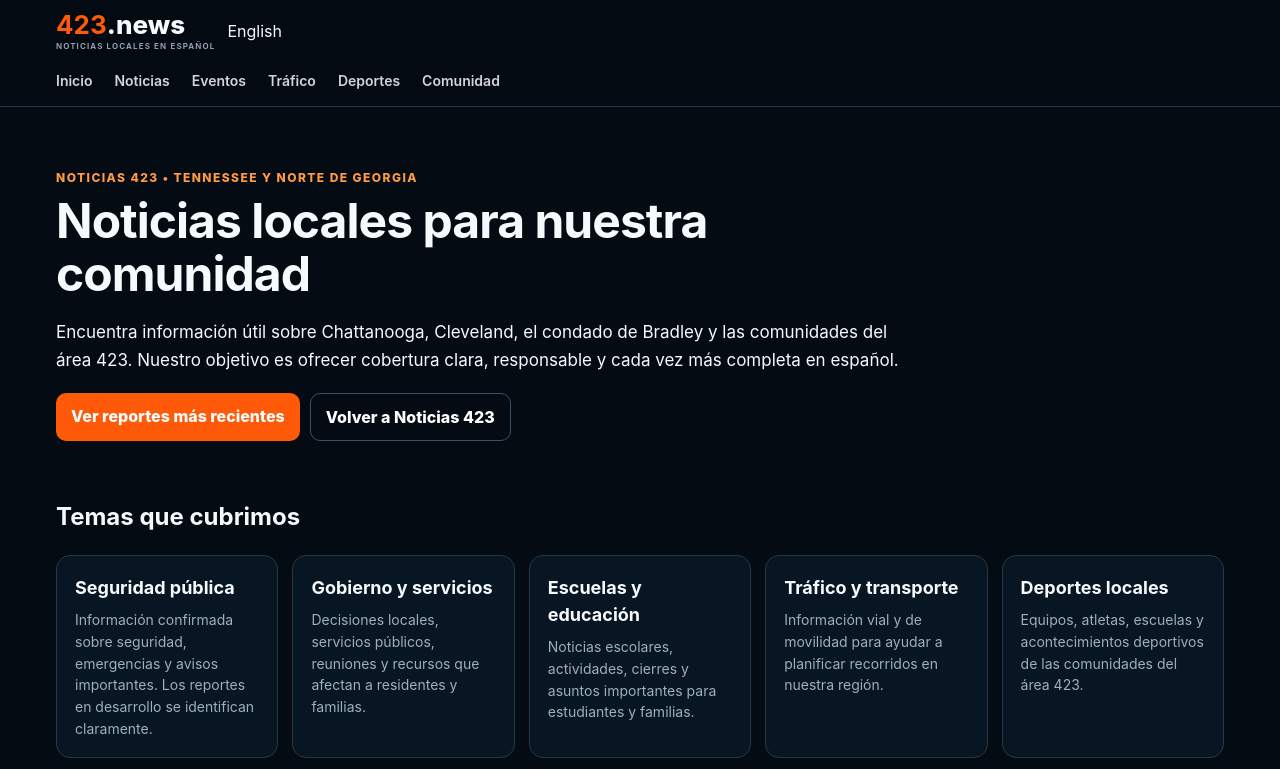
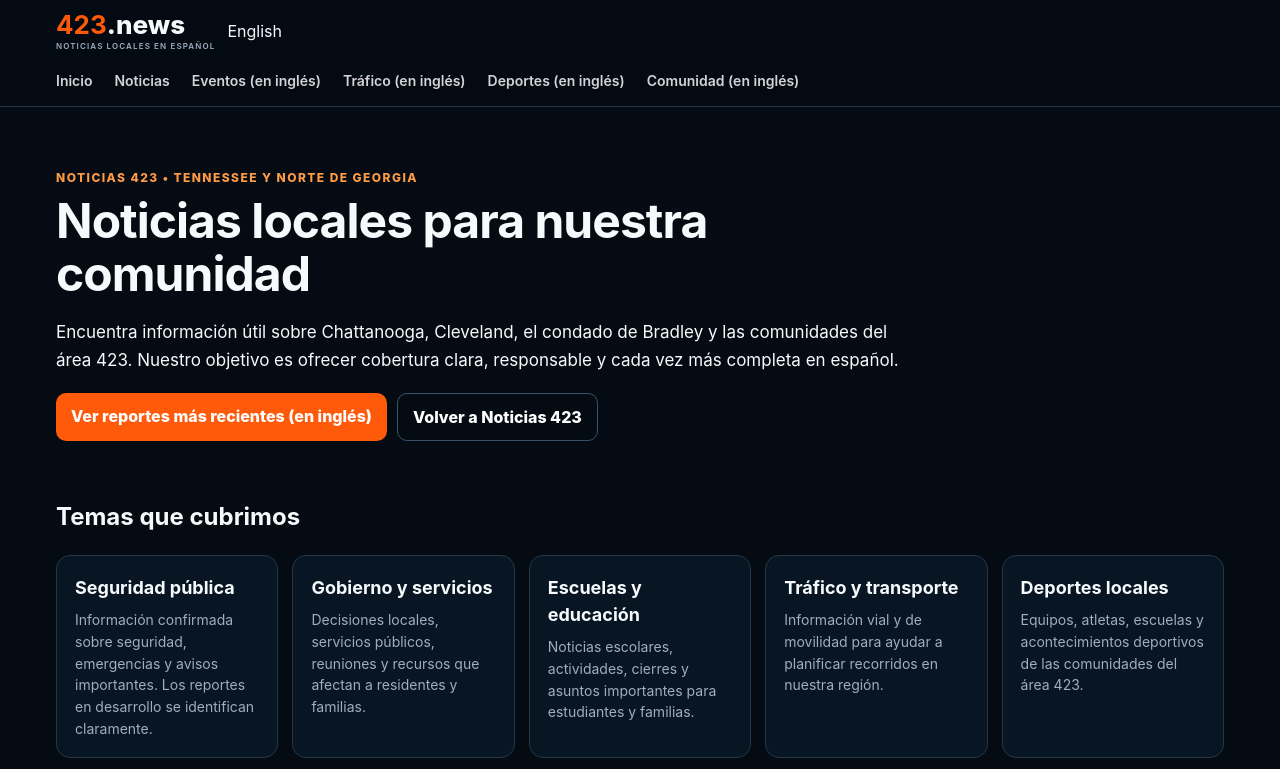
Before and after one commit to americanbarterco-blip/423.news, a plain HTML site: page es/noticias.html in a window 1280 px wide. Shown: the top 769 px of the page. Drawn offline with Linux system fonts and the light colour scheme.

Commit message:
Label English-only links on Spanish news page

```diff
--- a/es/noticias.html
+++ b/es/noticias.html
@@ -23,9 +23,9 @@
 </style>
 </head>
 <body>
-<header><div class="wrap"><div class="bar"><a href="/es/" class="logo" aria-label="Noticias 423 inicio"><span class="wm"><span><b>423</b>.news</span><small>NOTICIAS LOCALES EN ESPAÑOL</small></span></a><div class="acts"><a href="/news.html" lang="en">English</a></div></div><nav id="nav" aria-label="Navegación principal"><a href="/es/">Inicio</a><a href="/es/noticias.html" aria-current="page">Noticias</a><a href="/events.html">Eventos</a><a href="/traffic.html">Tráfico</a><a href="/sports.html">Deportes</a><a href="/community.html">Comunidad</a></nav></div></header>
+<header><div class="wrap"><div class="bar"><a href="/es/" class="logo" aria-label="Noticias 423 inicio"><span class="wm"><span><b>423</b>.news</span><small>NOTICIAS LOCALES EN ESPAÑOL</small></span></a><div class="acts"><a href="/news.html" lang="en">English</a></div></div><nav id="nav" aria-label="Navegación principal"><a href="/es/">Inicio</a><a href="/es/noticias.html" aria-current="page">Noticias</a><a href="/events.html" lang="en">Eventos (en inglés)</a><a href="/traffic.html" lang="en">Tráfico (en inglés)</a><a href="/sports.html" lang="en">Deportes (en inglés)</a><a href="/community.html" lang="en">Comunidad (en inglés)</a></nav></div></header>
 <main><div class="wrap">
-<section class="story-intro"><div class="eyebrow">Noticias 423 • Tennessee y norte de Georgia</div><h1>Noticias locales para nuestra comunidad</h1><p>Encuentra información útil sobre Chattanooga, Cleveland, el condado de Bradley y las comunidades del área 423. Nuestro objetivo es ofrecer cobertura clara, responsable y cada vez más completa en español.</p><div class="actions"><a href="/news.html">Ver reportes más recientes</a><a class="alt" href="/es/">Volver a Noticias 423</a></div></section>
+<section class="story-intro"><div class="eyebrow">Noticias 423 • Tennessee y norte de Georgia</div><h1>Noticias locales para nuestra comunidad</h1><p>Encuentra información útil sobre Chattanooga, Cleveland, el condado de Bradley y las comunidades del área 423. Nuestro objetivo es ofrecer cobertura clara, responsable y cada vez más completa en español.</p><div class="actions"><a href="/news.html" lang="en">Ver reportes más recientes (en inglés)</a><a class="alt" href="/es/">Volver a Noticias 423</a></div></section>
 <h2>Temas que cubrimos</h2>
 <section class="topic-grid">
 <article class="topic"><h2>Seguridad pública</h2><p>Información confirmada sobre seguridad, emergencias y avisos importantes. Los reportes en desarrollo se identifican claramente.</p></article>
```
